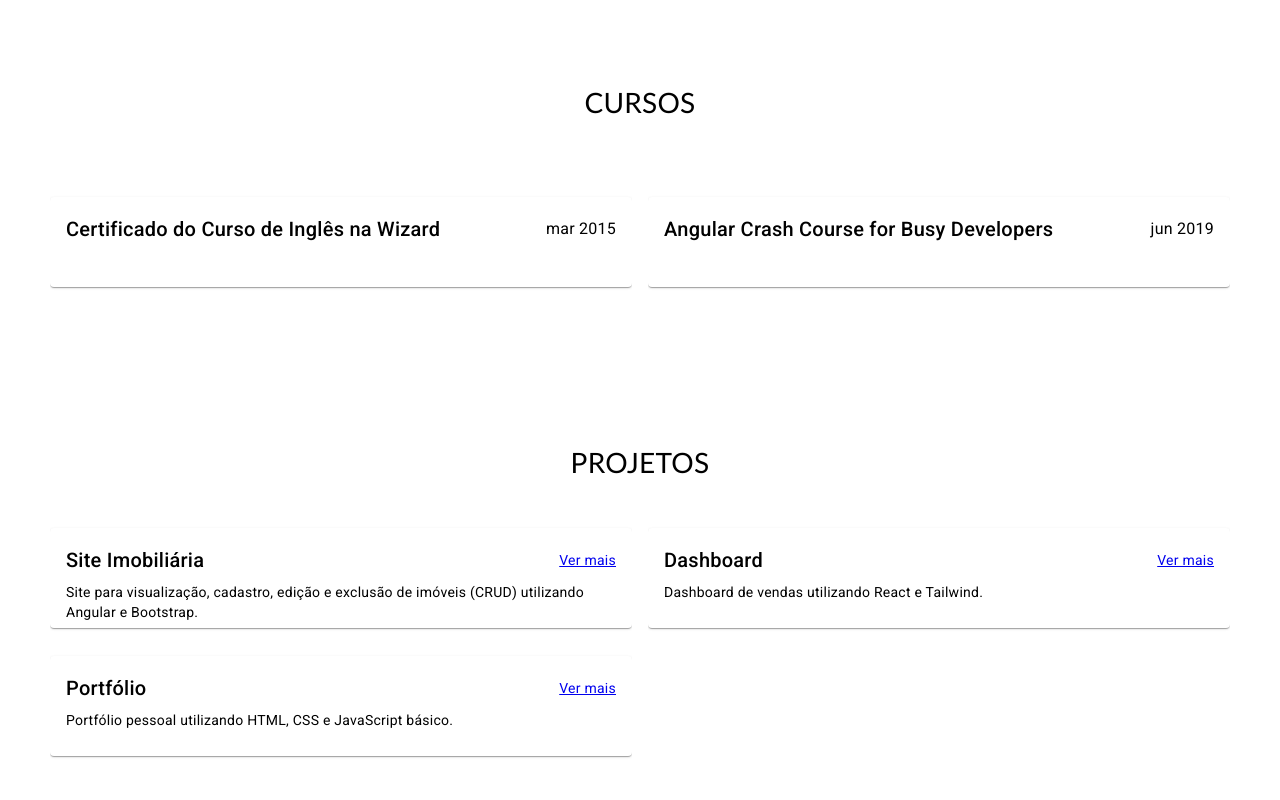
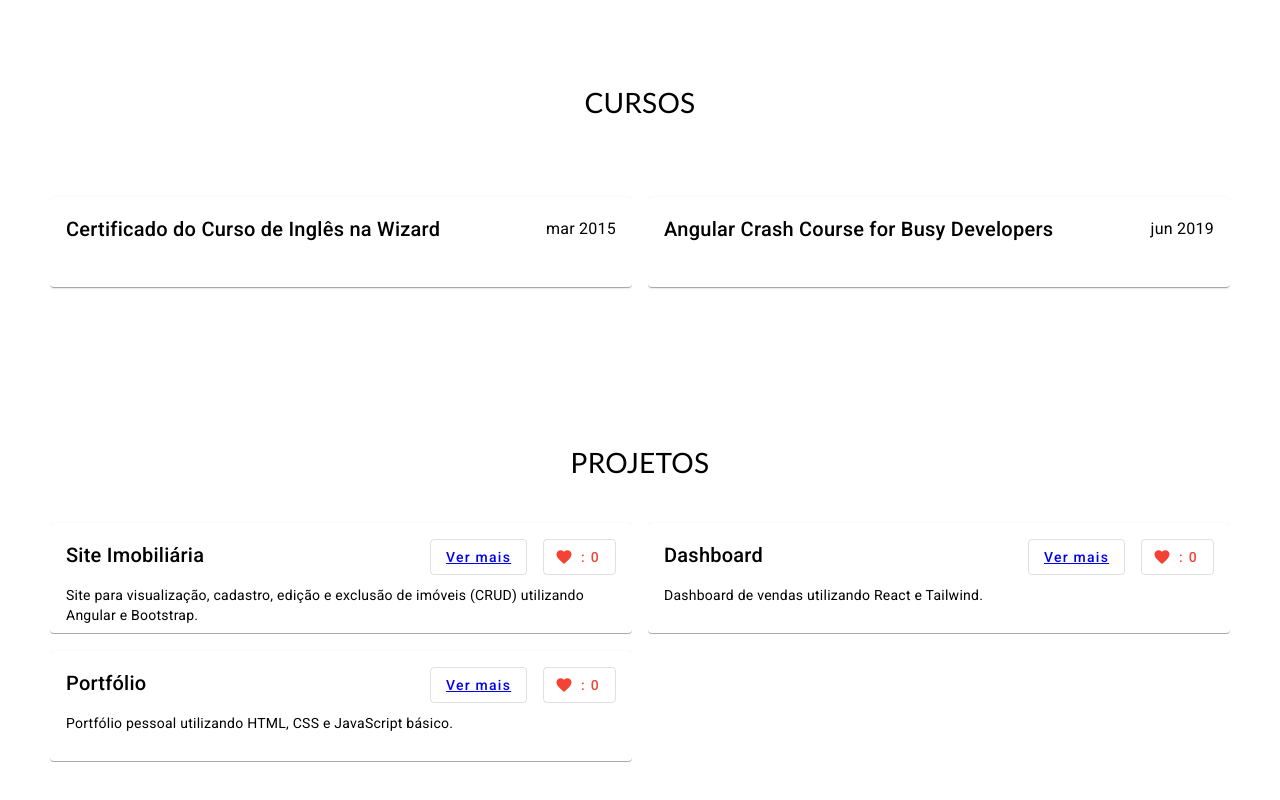
Before and after one commit to joaovfog/joaovfog.github.io, an Angular app: page / in a window 1280 px wide. Shown: the part 1503-2303 px from the top of the page. Built offline with nearby package versions, Linux system fonts and the light colour scheme.

Commit message:
feat: output

```diff
--- a/src/app/app.component.html
+++ b/src/app/app.component.html
@@ -4,5 +4,5 @@
     <app-professional-experiences [title]="professionalExperiencesTitle"></app-professional-experiences>
     <app-skills-section [title]="skillsTitle"></app-skills-section>
     <app-courses [title]="coursesTitle"></app-courses>
-    <app-projects [title]="projectsTitle"></app-projects>
+    <app-projects [title]="projectsTitle" (valueChange)="counter($event)"></app-projects>
 </div>
--- a/src/app/app.component.ts
+++ b/src/app/app.component.ts
@@ -3,11 +3,15 @@ import { Component } from '@angular/core';
 @Component({
   selector: 'app-root',
   templateUrl: './app.component.html',
-  styleUrls: ['./app.component.css']
+  styleUrls: ['./app.component.css'],
 })
 export class AppComponent {
-  professionalExperiencesTitle = 'EXPERIÊNCIAS PROFISSIONAIS'
-  skillsTitle = 'HABILIDADES'
-  coursesTitle = 'CURSOS'
-  projectsTitle = 'PROJETOS'
+  professionalExperiencesTitle = 'EXPERIÊNCIAS PROFISSIONAIS';
+  skillsTitle = 'HABILIDADES';
+  coursesTitle = 'CURSOS';
+  projectsTitle = 'PROJETOS';
+
+  counter(count: number) {
+    return count;
+  }
 }
--- a/src/app/components/projects/projects.component.css
+++ b/src/app/components/projects/projects.component.css
@@ -10,10 +10,11 @@
 
 .card {
     width: 700px;
-    height: 100px;
+    height: 110px;
 }
 
-.card-link {
-    font-size: 14px;
-    margin-top: 6px;
+.like-link-button {
+    display: flex;
+    gap: 1rem;
+    margin-bottom: 10px;
 }
--- a/src/app/components/projects/projects.component.html
+++ b/src/app/components/projects/projects.component.html
@@ -9,9 +9,14 @@
                             <mat-card-title>
                                 {{project.title}}
                             </mat-card-title>
-                            <p class="card-link">
-                                <a href="{{project.link}}" target="_blank">Ver mais</a>
-                            </p>
+                            <div class="like-link-button">
+                                <button mat-stroked-button>
+                                    <a href="{{project.link}}" target="_blank">Ver mais</a>
+                                </button>
+                                <button mat-stroked-button color="warn" (click)="handleChange()">
+                                    <mat-icon>favorite</mat-icon>: {{counter}}
+                                </button>
+                            </div>
                         </mat-card-title-group>
                     </mat-card-header>
                     <mat-card-content>
--- a/src/app/components/projects/projects.component.ts
+++ b/src/app/components/projects/projects.component.ts
@@ -1,4 +1,4 @@
-import { Component, Input } from '@angular/core';
+import { Component, Input, Output, EventEmitter } from '@angular/core';
 
 export interface Project {
   title: string;
@@ -13,23 +13,32 @@ export interface Project {
 })
 export class ProjectsComponent {
   @Input() title: string | undefined;
+  @Output() valueChange = new EventEmitter<number>();
+
+  counter = 0;
 
   projects: Project[] = [
     {
       title: 'Site Imobiliária',
       description:
         'Site para visualização, cadastro, edição e exclusão de imóveis (CRUD) utilizando Angular e Bootstrap.',
-      link: 'https://jfimoveisitapema.netlify.app/'
+      link: 'https://jfimoveisitapema.netlify.app/',
     },
     {
       title: 'Dashboard',
       description: 'Dashboard de vendas utilizando React e Tailwind.',
-      link: 'https://dashboard-design-example.netlify.app/'
+      link: 'https://dashboard-design-example.netlify.app/',
     },
     {
       title: 'Portfólio',
-      description: 'Portfólio pessoal utilizando HTML, CSS e JavaScript básico.',
-      link: 'https://jvf-portfolio.netlify.app/'
-    }
+      description:
+        'Portfólio pessoal utilizando HTML, CSS e JavaScript básico.',
+      link: 'https://jvf-portfolio.netlify.app/',
+    },
   ];
+
+  handleChange() {
+    this.counter = this.counter + 1;
+    this.valueChange.emit(this.counter);
+  }
 }
```
Also changed, not shown: src/app/app.module.ts (+16 -3 lines).
